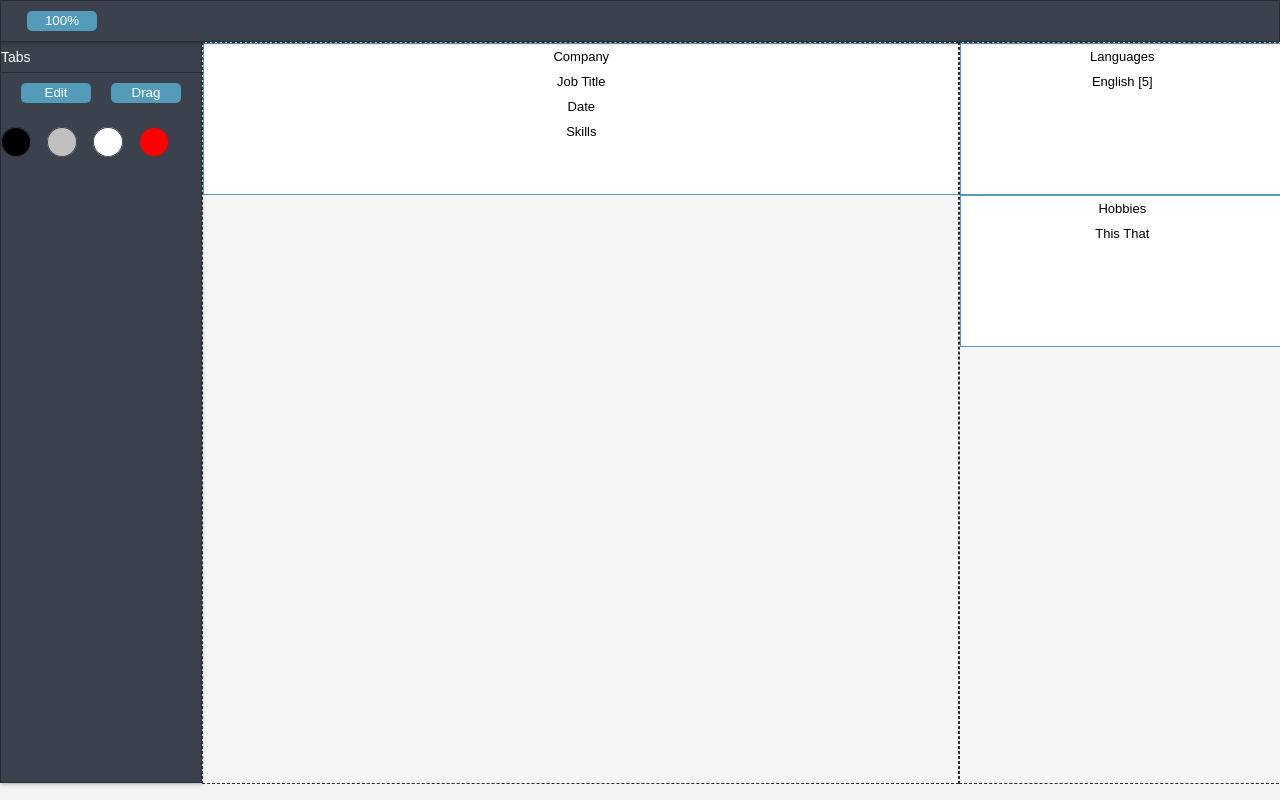
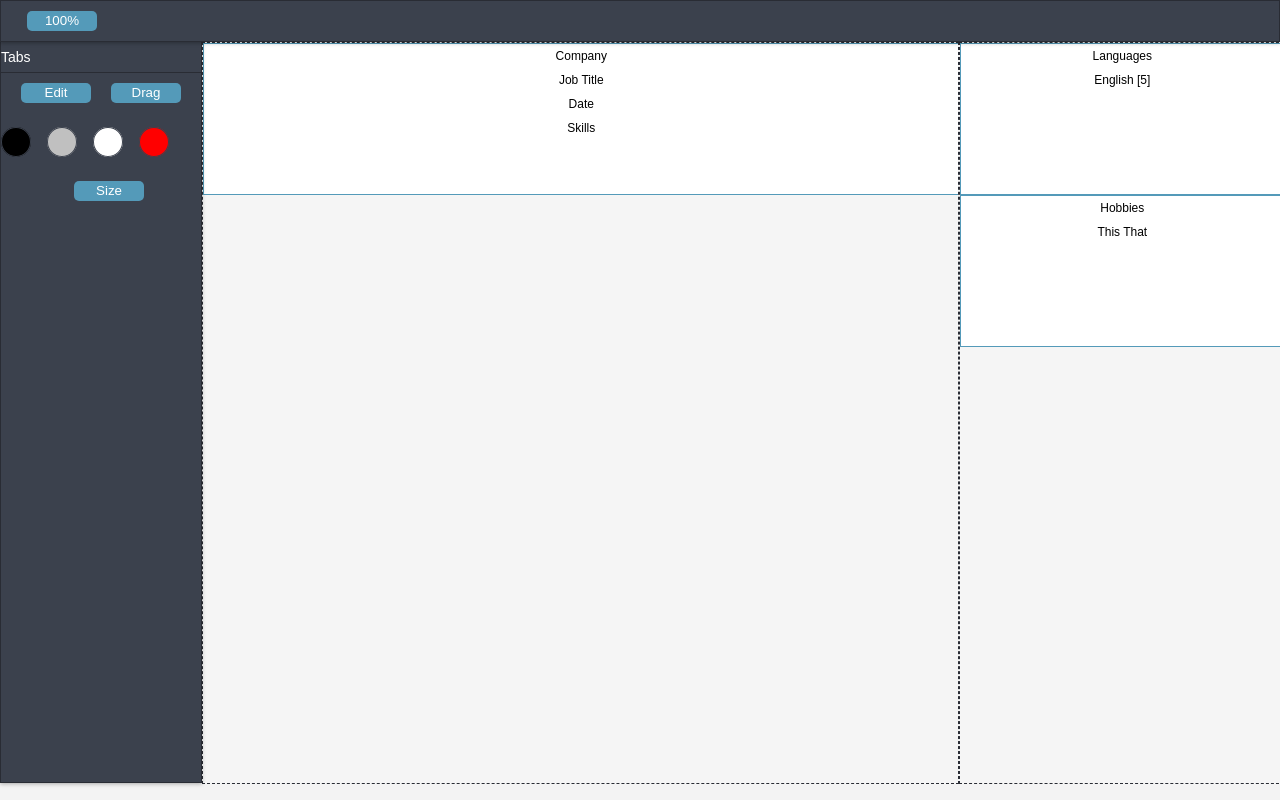
Before and after one commit to FStriewski/Cv-builder, a React (Create React App) app: page / in a window 1280 px wide. Built offline with nearby package versions, Linux system fonts and the light colour scheme.

Commit message:
Font Size

```diff
--- a/src/components/Zoom.tsx
+++ b/src/components/Zoom.tsx
@@ -23,7 +23,7 @@ const DEFAULT: IZoom = {
   value: 1
 };
 
-const ZOOMVALUES: IZoom[] = [
+const ZOOM_VALUES: IZoom[] = [
   {
     label: '25%',
     value: 0.25
@@ -55,7 +55,7 @@ const ZOOMVALUES: IZoom[] = [
 ];
 
 const getZoomValue = (value: number) => {
-  const zoomvalue = ZOOMVALUES.find(item => item.value === value) || DEFAULT;
+  const zoomvalue = ZOOM_VALUES.find(item => item.value === value) || DEFAULT;
   return zoomvalue.label;
 };
 
@@ -63,7 +63,6 @@ const getZoomValue = (value: number) => {
 export const Zoom = () => (
   <ZoomState>
     {({ zoomValue, updateZoomValue }) => (
-      <React.Fragment>
         <Dropdown
           autoClose={true}
           handler={onToggle => (
@@ -71,7 +70,7 @@ export const Zoom = () => (
           )}
         >
           <StyledDropdownList>
-            {ZOOMVALUES.map((zoom, index) => (
+            {ZOOM_VALUES.map((zoom, index) => (
               <DropdownListItem
                 key={index}
                 onClick={() => updateZoomValue(zoom.value)}
@@ -81,7 +80,6 @@ export const Zoom = () => (
             ))}
           </StyledDropdownList>
         </Dropdown>
-      </React.Fragment>
     )}
   </ZoomState>
 );
--- a/src/components/mainstage/Element.tsx
+++ b/src/components/mainstage/Element.tsx
@@ -16,6 +16,7 @@ const ParagraphWrapper = props => (
         onMouseDown={e => select(e, props.id)}
         selected={selectedId === props.id}
         color={props.style.color}
+        fontSize={props.style.fontSize}
       >
         <DraftTextElement
           selected={selectedId === props.id}
--- a/src/components/sidebar/ColorPicker.tsx
+++ b/src/components/sidebar/ColorPicker.tsx
@@ -44,5 +44,3 @@ export const ColorPicker = (props) => (
     )}
   </CV>
 );
-
-export default ColorPicker;
--- /dev/null
+++ b/src/components/sidebar/FontSize.tsx
@@ -0,0 +1,64 @@
+import * as React from 'react';
+const { useState } = React;
+
+import CV from '../../data/Cvdata';
+import Dropdown from '../../lib/DropDown';
+import { Button } from '../../styles/Button';
+import {
+  DropdownList as StyledDropdownList,
+  DropdownListItem
+} from '../../styles/Dropdown';
+
+export type FontSize = {
+  size: number;
+};
+
+const FONT_SIZES: FontSize[] = [
+  {
+    size: 8
+  },
+  {
+    size: 10
+  },
+  {
+    size: 12
+  },
+  {
+    size: 14
+  },
+  {
+    size: 16
+  },
+  {
+    size: 18
+  },
+  {
+    size: 20
+  }
+];
+
+export const FontSize = props => (
+  <CV>
+    {({ updateStyle }) => (
+      <Dropdown
+        autoClose={true}
+        handler={onToggle => <Button onClick={onToggle}>Size</Button>}
+      >
+        <StyledDropdownList>
+          {FONT_SIZES.map((font, index) => (
+            <DropdownListItem
+              key={index}
+              onClick={() =>
+                updateStyle(props.selectedElement, {
+                  fontSize: font.size
+                })
+              }
+            >
+              {font.size}
+            </DropdownListItem>
+          ))}
+        </StyledDropdownList>
+      </Dropdown>
+    )}
+  </CV>
+);
--- a/src/components/sidebar/SideBar.tsx
+++ b/src/components/sidebar/SideBar.tsx
@@ -5,22 +5,20 @@ import { SideBarHeader } from './Header';
 import ModeSetting, { ModeState } from 'src/data/Mode';
 import { Mode } from '../../types';
 import {ColorPicker} from './ColorPicker';
-import SelectionState from '../../lib/Selection';
+
+import { FontSize } from './FontSize';
 
   /* tslint:disable: jsx-no-lambda */
 const SideBar = (props) => (
   <ModeSetting>
     {({ mode, updateMode }) => (
-      // <SelectionState>
-      //   {({selectedId})=>(
       <StyledSideBar>
         <SideBarHeader />
         <Button onClick={() => updateMode(Mode.EDIT)}>Edit</Button>
         <Button onClick={() => updateMode(Mode.DRAG)}>Drag</Button>
         <ColorPicker selectedElement={props.selected}/>
+        <FontSize selectedElement={props.selected}/>
       </StyledSideBar>
-//  )}
-//       </SelectionState>
     )}
   </ModeSetting>
 );
--- a/src/data/Cvdata.tsx
+++ b/src/data/Cvdata.tsx
@@ -120,6 +120,7 @@ export class CVState extends React.Component<IProps, IState> {
     };
 
     this.setParagraph(id, updatedParagraph, index);
+    console.log(this.state.paragraphs)
   };
 
   render() {
--- a/src/data/initialData.ts
+++ b/src/data/initialData.ts
@@ -1,6 +1,7 @@
 import { ICV, Position } from '../types';
 
 const DEFAULT_COLOR = '#000000';
+const DEFAULT_SIZE = 12;
 
 // Shall be provided by API
 
@@ -24,7 +25,8 @@ export const initialState: ICV = {
           left: 0,
           name: 'Header',
           style: {
-            color: DEFAULT_COLOR
+            color: DEFAULT_COLOR,
+            fontSize: DEFAULT_SIZE,
           },
           top: 0,
           width: 200
@@ -35,7 +37,10 @@ export const initialState: ICV = {
           id: 'N1P2',
           left: 0,
           name: 'Stuff',
-          style: { color: DEFAULT_COLOR },
+          style: {
+            color: DEFAULT_COLOR,
+            fontSize: DEFAULT_SIZE,
+          },
           top: 0,
           width: 200
         }
@@ -53,7 +58,7 @@ export const initialState: ICV = {
           id: 'Header',
           left: 0,
           name: 'Header',
-          style: { color: DEFAULT_COLOR },
+          style: { color: DEFAULT_COLOR, fontSize: DEFAULT_SIZE, },
           top: 0,
           width: 200
         },
@@ -63,7 +68,7 @@ export const initialState: ICV = {
           id: 'N2P2',
           left: 0,
           name: 'Stuff',
-          style: { color: DEFAULT_COLOR },
+          style: { color: DEFAULT_COLOR, fontSize: DEFAULT_SIZE, },
           top: 0,
           width: 200
         }
@@ -82,7 +87,7 @@ export const initialState: ICV = {
           id: 'N3P1',
           left: 0,
           name: 'eee',
-          style: { color: DEFAULT_COLOR },
+          style: { color: DEFAULT_COLOR, fontSize: DEFAULT_SIZE, },
           top: 0,
           width: 200
         },
@@ -92,7 +97,7 @@ export const initialState: ICV = {
           id: 'N3P2',
           left: 0,
           name: 'fff',
-          style: { color: DEFAULT_COLOR },
+          style: { color: DEFAULT_COLOR, fontSize: DEFAULT_SIZE, },
           top: 0,
           width: 200
         },
@@ -102,7 +107,7 @@ export const initialState: ICV = {
           id: 'N3P3',
           left: 0,
           name: 'fff',
-          style: { color: DEFAULT_COLOR },
+          style: { color: DEFAULT_COLOR, fontSize: DEFAULT_SIZE, },
           top: 0,
           width: 200
         },
@@ -112,7 +117,7 @@ export const initialState: ICV = {
           id: 'N3P4',
           left: 0,
           name: 'fff',
-          style: { color: DEFAULT_COLOR },
+          style: { color: DEFAULT_COLOR, fontSize: DEFAULT_SIZE, },
           top: 0,
           width: 200
         },
--- a/src/styles/App.ts
+++ b/src/styles/App.ts
@@ -3,5 +3,5 @@ import { COMMON, SCHEMA_1, SCHEMA_2, SCHEMA_3 } from './variables'
 
 export const App = styled.div`
 font-family: sans-serif;
-font-size: 13px;
+font-size: 12px;
 `;
--- a/src/styles/Element.ts
+++ b/src/styles/Element.ts
@@ -30,11 +30,13 @@ export const TextElement = styled<
   {
     selected: boolean;
     color: string;
+    fontSize: number;
   },
   'div'
 >('div')`
   border: ${props => setBorder(props.selected)};
-  color: ${props => props.color};
+  color: ${props => props.color || '#000000'};
+  font-size: ${props => props.fontSize || 12}px;
   padding: 5px;
 `;
 
--- a/src/styles/index.ts
+++ b/src/styles/index.ts
@@ -2,7 +2,6 @@ import { injectGlobal} from './styled-components';
 
 export default injectGlobal`
 body, html {
-  font-size: 100 %;
   padding: 0px;
   margin: 0px;
   height: 100 %;
--- a/src/types.ts
+++ b/src/types.ts
@@ -18,7 +18,7 @@ export interface IDimensions {
 export interface ITextStyle {
   color: string;
   fontFamily?: string;
-  fontSize?: number;
+  fontSize: number;
 }
 
 export interface ITextElement  {
```
